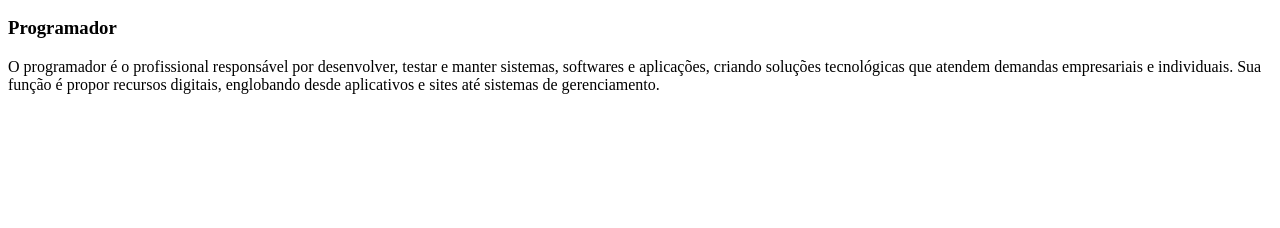
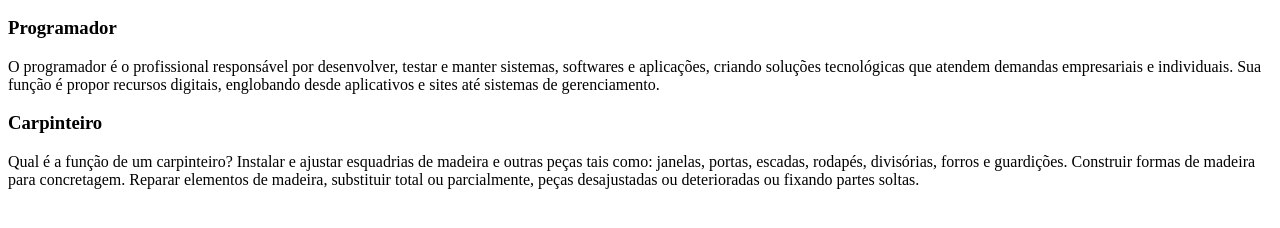
Before and after one commit to rhuanvwg3/profiss-es-1-b, a plain HTML site: page index.html in a window 1280 px wide. Shown: the part 110-338 px from the top of the page. Drawn offline with Linux system fonts and the light colour scheme.

Commit message:
carpinteiro

```diff
--- a/index.html
+++ b/index.html
@@ -12,7 +12,11 @@
 <p1>
     O programador é o profissional responsável por desenvolver, testar e manter sistemas, softwares e aplicações, criando soluções tecnológicas que atendem demandas empresariais e individuais. Sua função é propor recursos digitais, englobando desde aplicativos e sites até sistemas de gerenciamento.
 </p1>
-
+<h3>Carpinteiro</h3>
+<p1>
+    Qual é a função de um carpinteiro?
+Instalar e ajustar esquadrias de madeira e outras peças tais como: janelas, portas, escadas, rodapés, divisórias, forros e guardições. Construir formas de madeira para concretagem. Reparar elementos de madeira, substituir total ou parcialmente, peças desajustadas ou deterioradas ou fixando partes soltas.
+</p1>
 
 </body>
 </html>
```
